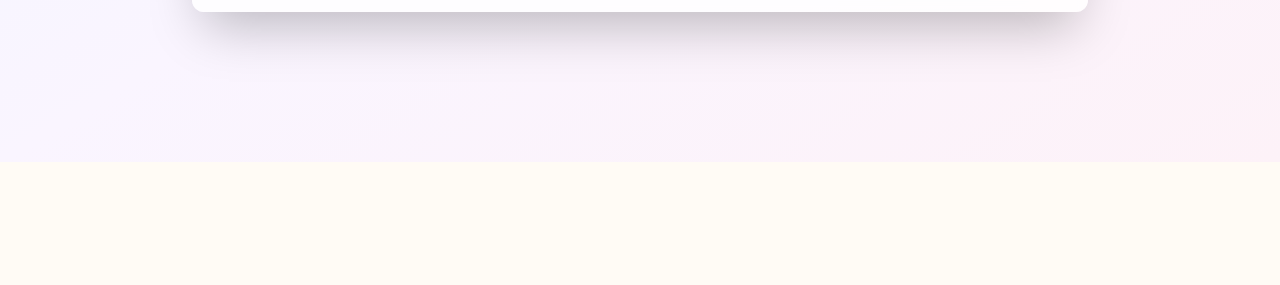
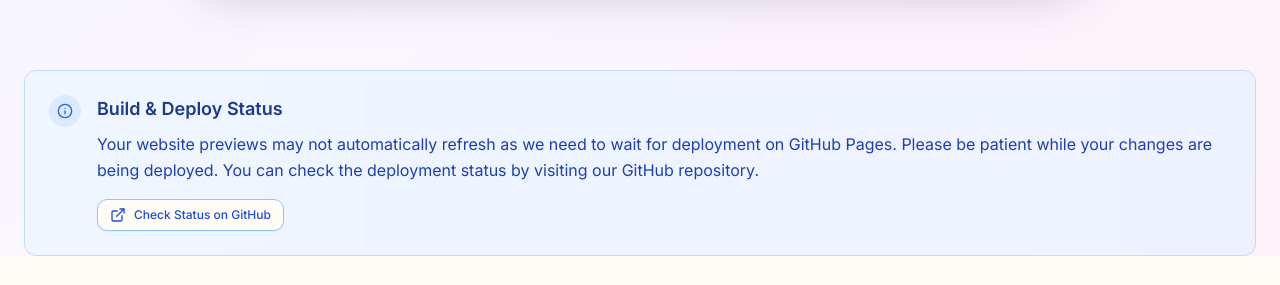
Before and after one commit to codexhubai/test-gh-pages, a React (Vite) app in the folder frontend/: page / in a window 1280 px wide. Shown: the part 638-923 px from the top of the page. Before the commit the page ends 800 px from the top, so only its background shows below. Built offline with nearby package versions, Linux system fonts and the light colour scheme; no server answers.

Commit message:
feat: intermediate platform

```diff
--- a/frontend/src/components/WebsitePreview.tsx
+++ b/frontend/src/components/WebsitePreview.tsx
@@ -1,6 +1,13 @@
-import { useRef } from "react";
+import { useRef, useState } from "react";
 import { Button } from "@/components/ui/button";
-import { RefreshCw, ExternalLink } from "lucide-react";
+import { RefreshCw, ExternalLink, Info, X } from "lucide-react";
+import {
+  Dialog,
+  DialogContent,
+  DialogHeader,
+  DialogTitle,
+  DialogDescription,
+} from "@/components/ui/dialog";
 
 interface WebsitePreviewProps {
   projectName: string;
@@ -8,6 +15,7 @@ interface WebsitePreviewProps {
 
 const WebsitePreview = ({ projectName }: WebsitePreviewProps) => {
   const iframeRef = useRef<HTMLIFrameElement>(null);
+  const [isInfoDialogOpen, setIsInfoDialogOpen] = useState(false);
 
   const refreshWebsite = () => {
     if (iframeRef.current) {
@@ -22,6 +30,15 @@ const WebsitePreview = ({ projectName }: WebsitePreviewProps) => {
         <div className="flex items-center justify-between">
           <h2 className="text-lg font-semibold text-gray-800">Website Preview</h2>
           <div className="flex items-center gap-2">
+            <Button
+              variant="outline"
+              size="sm"
+              onClick={() => setIsInfoDialogOpen(true)}
+              className="flex items-center gap-2 text-blue-600 border-blue-300 hover:bg-blue-50"
+            >
+              <Info className="w-4 h-4" />
+              Info
+            </Button>
             <Button
               variant="outline"
               size="sm"
@@ -54,6 +71,40 @@ const WebsitePreview = ({ projectName }: WebsitePreviewProps) => {
           sandbox="allow-scripts allow-same-origin allow-forms allow-popups"
         />
       </div>
+
+      {/* Info Dialog */}
+      <Dialog open={isInfoDialogOpen} onOpenChange={setIsInfoDialogOpen}>
+        <DialogContent className="max-w-md">
+          <DialogHeader>
+            <DialogTitle className="flex items-center gap-2">
+              <Info className="w-5 h-5 text-blue-600" />
+              Deployment Status
+            </DialogTitle>
+            <DialogDescription className="text-left">
+              <div className="space-y-4 mt-4">
+                <p className="text-sm text-gray-700 leading-relaxed">
+                  Your website previews may not automatically refresh as we need to wait for deployment on GitHub Pages.
+                  Please be patient while your changes are being deployed.
+                </p>
+                <p className="text-sm text-gray-700 leading-relaxed">
+                  You can check the deployment status by visiting our GitHub repository to see the latest build progress.
+                </p>
+                <div className="pt-2">
+                  <Button
+                    variant="outline"
+                    size="sm"
+                    onClick={() => window.open('https://github.com/codexhubai/test-gh-pages/', '_blank')}
+                    className="flex items-center gap-2 text-blue-700 border-blue-300 hover:bg-blue-50"
+                  >
+                    <ExternalLink className="w-4 h-4" />
+                    Check Status on GitHub
+                  </Button>
+                </div>
+              </div>
+            </DialogDescription>
+          </DialogHeader>
+        </DialogContent>
+      </Dialog>
     </div>
   );
 };
--- a/frontend/src/pages/Home.tsx
+++ b/frontend/src/pages/Home.tsx
@@ -1,6 +1,8 @@
 
 import { useNavigate } from "react-router-dom";
 import WebsiteBuilderForm from "@/components/WebsiteBuilderForm";
+import { Button } from "@/components/ui/button";
+import { ExternalLink, Info } from "lucide-react";
 
 const Home = () => {
   const navigate = useNavigate();
@@ -53,9 +55,43 @@ const Home = () => {
       </header>
 
       {/* Main Content */}
-      <main className="flex items-center justify-center min-h-[calc(100vh-80px)] px-6 py-12">
+      <main className="flex items-center justify-center  px-6 py-24">
         <WebsiteBuilderForm onSubmit={handleFormSubmit} />
       </main>
+
+
+      {/* Build & Deploy Status Banner */}
+      <div className="w-full px-6">
+        <div className="max-w-7xl mx-auto">
+          <div className="bg-gradient-to-r from-blue-50 to-indigo-50 border border-blue-200 rounded-lg p-6 mb-8">
+            <div className="flex items-start gap-4">
+              <div className="flex-shrink-0">
+                <div className="w-8 h-8 bg-blue-100 rounded-full flex items-center justify-center">
+                  <Info className="w-4 h-4 text-blue-600" />
+                </div>
+              </div>
+              <div className="flex-1">
+                <h3 className="text-lg font-semibold text-blue-900 mb-2">
+                  Build & Deploy Status
+                </h3>
+                <p className="text-blue-800 mb-4 leading-relaxed">
+                  Your website previews may not automatically refresh as we need to wait for deployment on GitHub Pages.
+                  Please be patient while your changes are being deployed. You can check the deployment status by visiting our GitHub repository.
+                </p>
+                <Button
+                  variant="outline"
+                  size="sm"
+                  onClick={() => window.open('https://github.com/codexhubai/test-gh-pages/', '_blank')}
+                  className="flex items-center gap-2 text-blue-700 border-blue-300 hover:bg-blue-50"
+                >
+                  <ExternalLink className="w-4 h-4" />
+                  Check Status on GitHub
+                </Button>
+              </div>
+            </div>
+          </div>
+        </div>
+      </div>
     </div>
   );
 };
```
